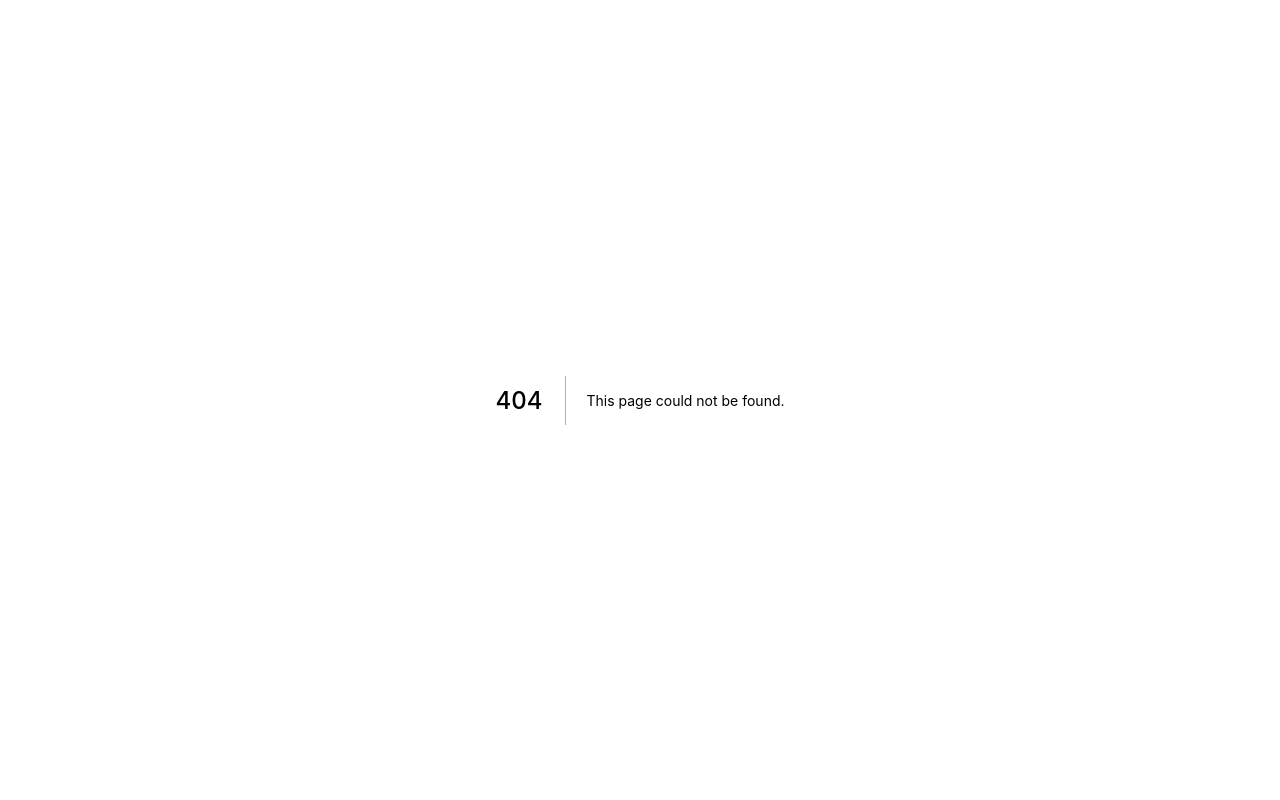
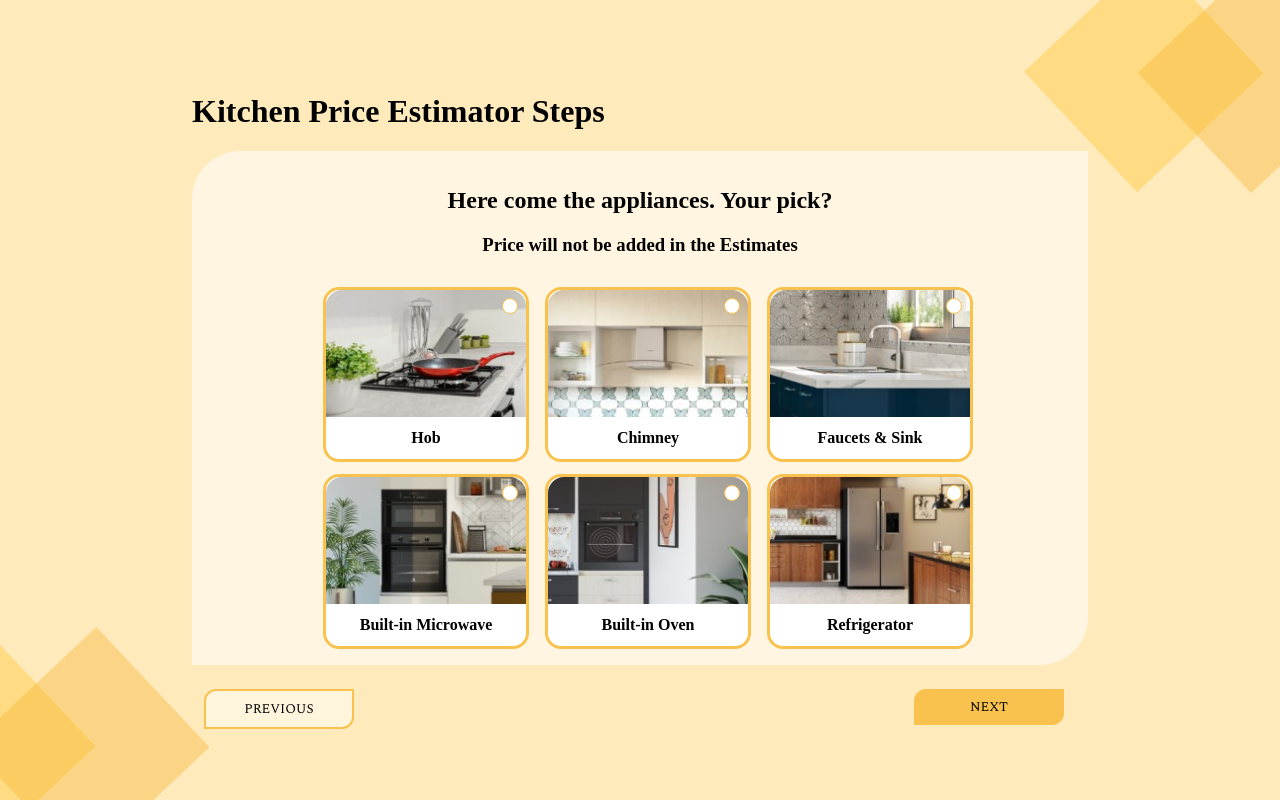
Before and after one commit to jalaj711/kitchendotcom-redesign, a Next.js app: page /estimator/select-appliances in a window 1280 px wide. Before the commit this address had no page. Built offline with nearby package versions, Linux system fonts and the light colour scheme; a web font is replaced by a local one.

Commit message:
add functionality to page 36
Signed-off-by: Jalaj Kumar <96870071+jalaj711@users.noreply.github.com>

```diff
--- a/pages/estimator/estimator-36/index.js
+++ b/pages/estimator/select-appliances/index.js
@@ -15,27 +15,27 @@ import FetchFromApi from "../../../utils/fetchFromApi";
 import URLs from "../../../utils/urls";
 import { useRouter } from "next/router";
 const Estimater2 = () => {
-  const [active, setActive] = React.useState(-1);
+  const [active, setActive] = React.useState([
+    false,
+    false,
+    false,
+    false,
+    false,
+    false,
+  ]);
   const router = useRouter();
   const handleClick = () => {
-    var kitchenLayout;
-    switch (active) {
-      case 0:
-        kitchenLayout = "L-Shaped";
-        break;
-      case 1:
-        kitchenLayout = "Straight";
-        break;
-      case 2:
-        kitchenLayout = "U-Shaped";
-        break;
-      case 3:
-        kitchenLayout = "Parallel";
-        break;
-    }
-    if (kitchenLayout) {
-      FetchFromApi.post(URLs.ESTIMATOR_2_6_SELECT_LAYOUT, {
-        kitchenLayout,
+    const items = [
+      "Hob",
+      "Chimney",
+      "Faucets & Sink",
+      "Built-in Microwave",
+      "Built-in Oven",
+      "Refrigerator",
+    ];
+
+    FetchFromApi.post(URLs.ESTIMATOR_36_SELECT_APPLIANCES, {
+      appliances: items.filter((_e, index) => active[index]),
     }).then((res) => {
       if (res.status == 200) {
         return res.json().then((res) => {
@@ -45,9 +45,6 @@ const Estimater2 = () => {
         });
       }
     });
-    } else {
-      alert("Please select one option");
-    }
   };
   return (
     <div className={styles.container}>
@@ -56,31 +53,64 @@ const Estimater2 = () => {
           <h1 className={styles.est}>Kitchen Price Estimator Steps</h1>
         </div>
         <div className={styles.card}>
-          <h2>Select the on-site services you would require. </h2>
+          <h2>Here come the appliances. Your pick?</h2>
           <h3>Price will not be added in the Estimates</h3>
           <div className={styles.kitchenTypeHolder}>
             <div className={styles.row}>
-              <div className={styles.choice} onClick={() => setActive(0)}>
+              <div
+                className={styles.choice}
+                onClick={() => {
+                  var arr = active.slice();
+                  arr[0] = !arr[0];
+                  setActive(arr);
+                }}
+              >
                 <div className={styles.topImage}>
-                  <span className={`${styles.radio} ${active === 0 ? styles.active : ''}`} />
+                  <span
+                    className={`${styles.radio} ${
+                      active[0] ? styles.active : ""
+                    }`}
+                  />
                   <img src={Image1.src} className={styles.image} />
                 </div>
                 <div className={styles.choiceTitle}>
                   <h4>Hob</h4>
                 </div>
               </div>
-              <div className={styles.choice} onClick={() => setActive(1)}>
+              <div
+                className={styles.choice}
+                onClick={() => {
+                  var arr = active.slice();
+                  arr[1] = !arr[1];
+                  setActive(arr);
+                }}
+              >
                 <div className={styles.topImage}>
-                  <span className={`${styles.radio} ${active === 1 ? styles.active : ''}`} />
+                  <span
+                    className={`${styles.radio} ${
+                      active[1] ? styles.active : ""
+                    }`}
+                  />
                   <img src={Image2.src} className={styles.image} />
                 </div>
                 <div className={styles.choiceTitle}>
                   <h4>Chimney</h4>
                 </div>
               </div>
-              <div className={styles.choice} onClick={() => setActive(2)}>
+              <div
+                className={styles.choice}
+                onClick={() => {
+                  var arr = active.slice();
+                  arr[2] = !arr[2];
+                  setActive(arr);
+                }}
+              >
                 <div className={styles.topImage}>
-                  <span className={`${styles.radio} ${active === 2 ? styles.active : ''}`} />
+                  <span
+                    className={`${styles.radio} ${
+                      active[2] ? styles.active : ""
+                    }`}
+                  />
                   <img src={Image3.src} className={styles.image} />
                 </div>
                 <div className={styles.choiceTitle}>
@@ -89,27 +119,60 @@ const Estimater2 = () => {
               </div>
             </div>
             <div className={styles.row}>
-              <div className={styles.choice} onClick={() => setActive(3)}>
+              <div
+                className={styles.choice}
+                onClick={() => {
+                  var arr = active.slice();
+                  arr[3] = !arr[3];
+                  setActive(arr);
+                }}
+              >
                 <div className={styles.topImage}>
-                  <span className={`${styles.radio} ${active === 3 ? styles.active : ''}`} />
+                  <span
+                    className={`${styles.radio} ${
+                      active[3] ? styles.active : ""
+                    }`}
+                  />
                   <img src={Image4.src} className={styles.image} />
                 </div>
                 <div className={styles.choiceTitle}>
                   <h4>Built-in Microwave</h4>
                 </div>
-              </div>{" "}
-              <div className={styles.choice} onClick={() => setActive(4)}>
+              </div>
+              <div
+                className={styles.choice}
+                onClick={() => {
+                  var arr = active.slice();
+                  arr[4] = !arr[4];
+                  setActive(arr);
+                }}
+              >
                 <div className={styles.topImage}>
-                  <span className={`${styles.radio} ${active === 4 ? styles.active : ''}`} />
+                  <span
+                    className={`${styles.radio} ${
+                      active[4] ? styles.active : ""
+                    }`}
+                  />
                   <img src={Image5.src} className={styles.image} />
                 </div>
                 <div className={styles.choiceTitle}>
                   <h4>Built-in Oven</h4>
                 </div>
               </div>
-              <div className={styles.choice} onClick={() => setActive(5)}>
+              <div
+                className={styles.choice}
+                onClick={() => {
+                  var arr = active.slice();
+                  arr[5] = !arr[5];
+                  setActive(arr);
+                }}
+              >
                 <div className={styles.topImage}>
-                  <span className={`${styles.radio} ${active === 5 ? styles.active : ''}`} />
+                  <span
+                    className={`${styles.radio} ${
+                      active[5] ? styles.active : ""
+                    }`}
+                  />
                   <img src={Image6.src} className={styles.image} />
                 </div>
                 <div className={styles.choiceTitle}>
```
Also changed, not shown: pages/estimator/select-appliances/styles.module.scss (renamed from pages/estimator/estimator-36/styles.module.scss). Lines whose indentation alone changed are shown as unchanged.
